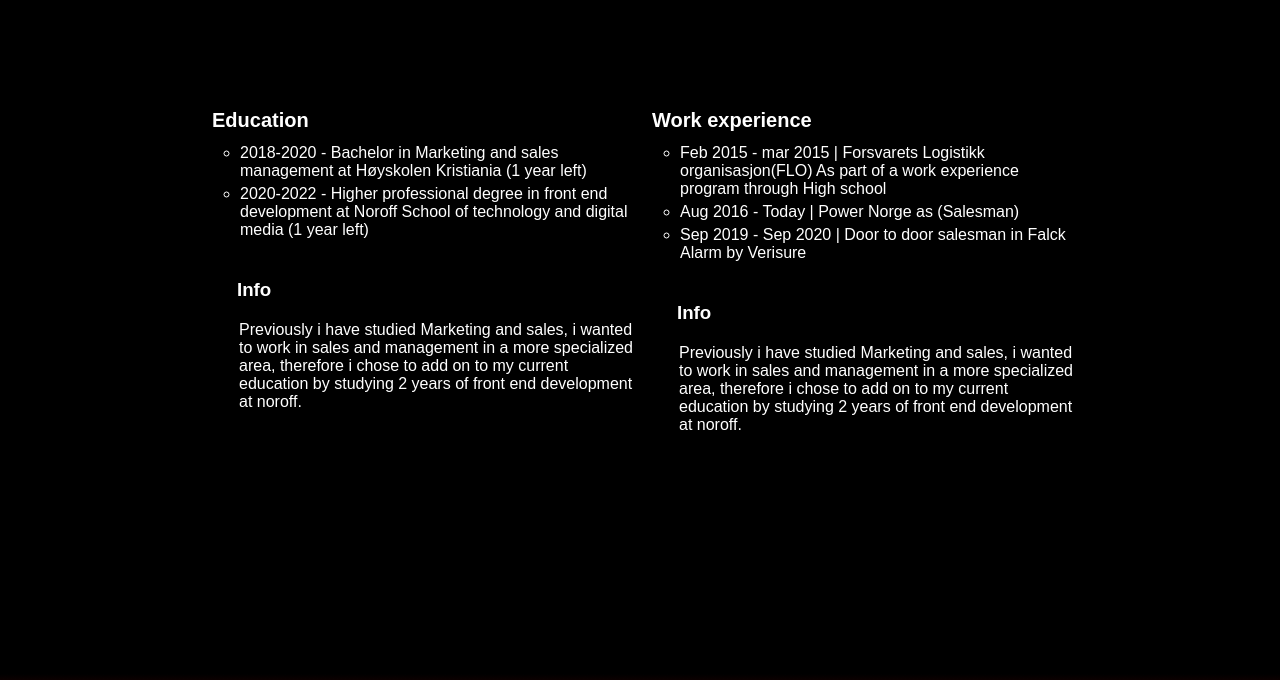
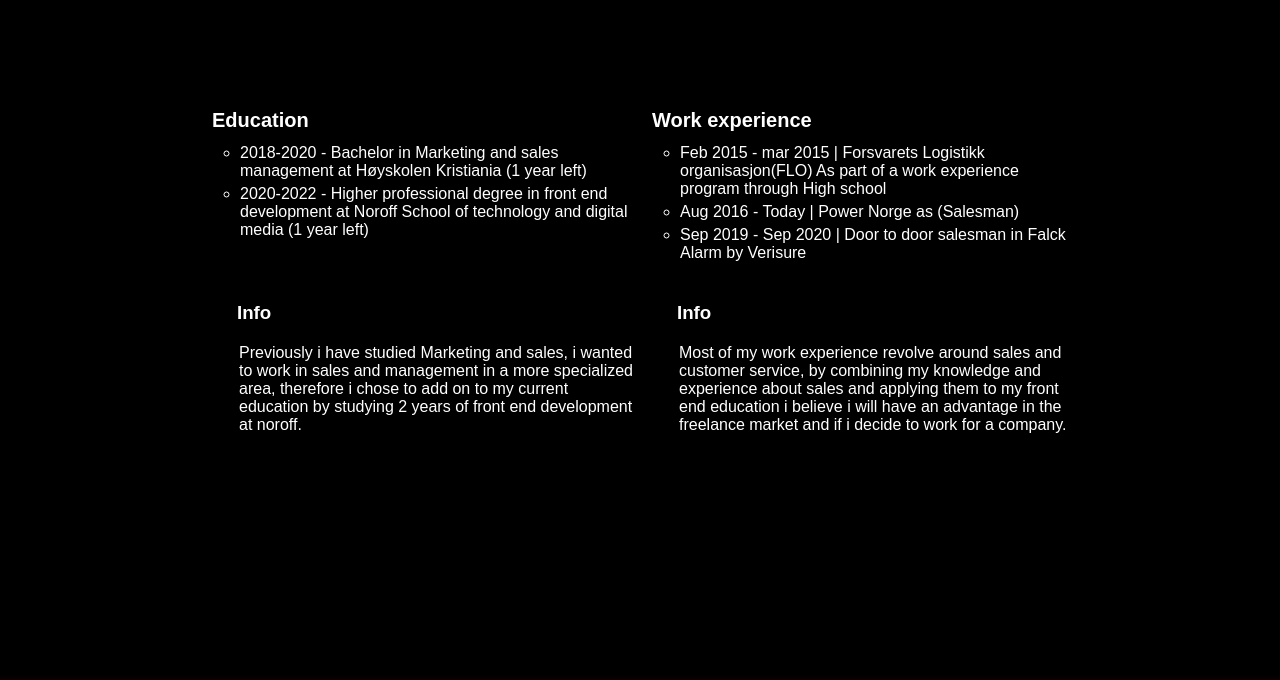
Before and after one commit to Hturoy/Portef-lje-oppgave-noroff-2021, a plain HTML site: page html/about.html in a window 1280 px wide. Shown: the part 612-1292 px from the top of the page. Drawn offline with Linux system fonts and the light colour scheme.

Commit message:
Minor adjustments

```diff
--- a/html/about.html
+++ b/html/about.html
@@ -100,6 +100,7 @@ Remember links to LinkedIn and GitHub profiles
                 <ul class="cv-list-education">
                     <li class="cv-list--item">2018-2020 - Bachelor in Marketing and sales management at Høyskolen Kristiania (1 year left)</li>
                     <li class="cv-list--item">2020-2022 - Higher professional degree in front end development at Noroff School of technology and digital media (1 year left)</li>
+                    <br>
                     <h3 class="h3-education">Info</h3>
                     <p class="p-education">Previously i have studied Marketing and sales, i wanted to work in sales and management in a more specialized area, therefore i chose to add on to my current education by studying 2 years of front end development at noroff.</p>
                 </ul>
@@ -114,7 +115,7 @@ Remember links to LinkedIn and GitHub profiles
                     <li class="cv-list--item">Aug 2016 - Today | Power Norge as (Salesman)</li>
                     <li class="cv-list--item">Sep 2019 - Sep 2020 | Door to door salesman in Falck Alarm by Verisure </li>
                     <h3 class="h3-education">Info</h3>
-                    <p class="p-education">Previously i have studied Marketing and sales, i wanted to work in sales and management in a more specialized area, therefore i chose to add on to my current education by studying 2 years of front end development at noroff.</p>
+                    <p class="p-education">Most of my work experience revolve around sales and customer service, by combining my knowledge and experience about sales and applying them to my front end education i believe i will have an advantage in the freelance market and if i decide to work for a company.</p>
                 </ul>
             </div>
         </div>
```
